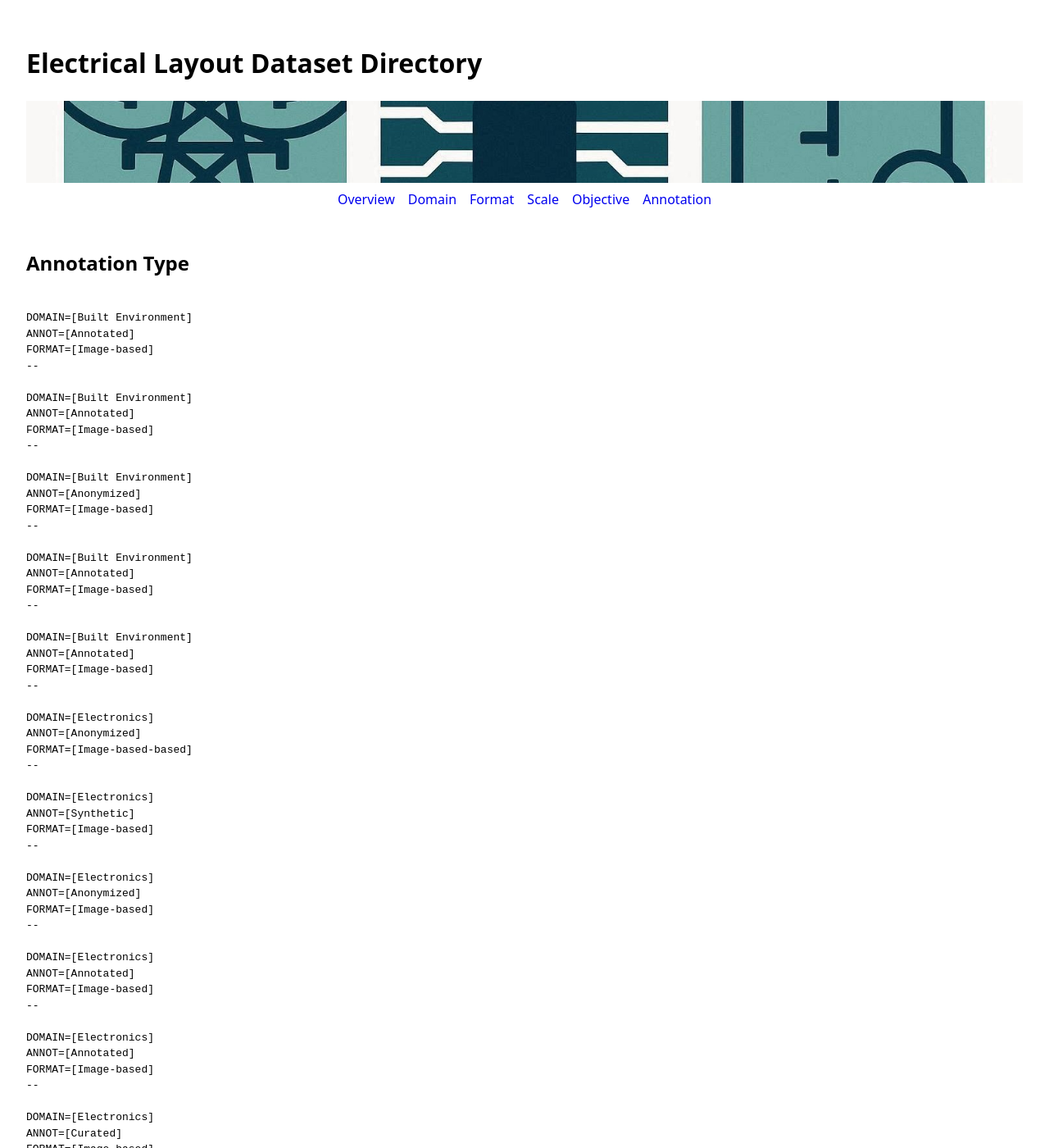
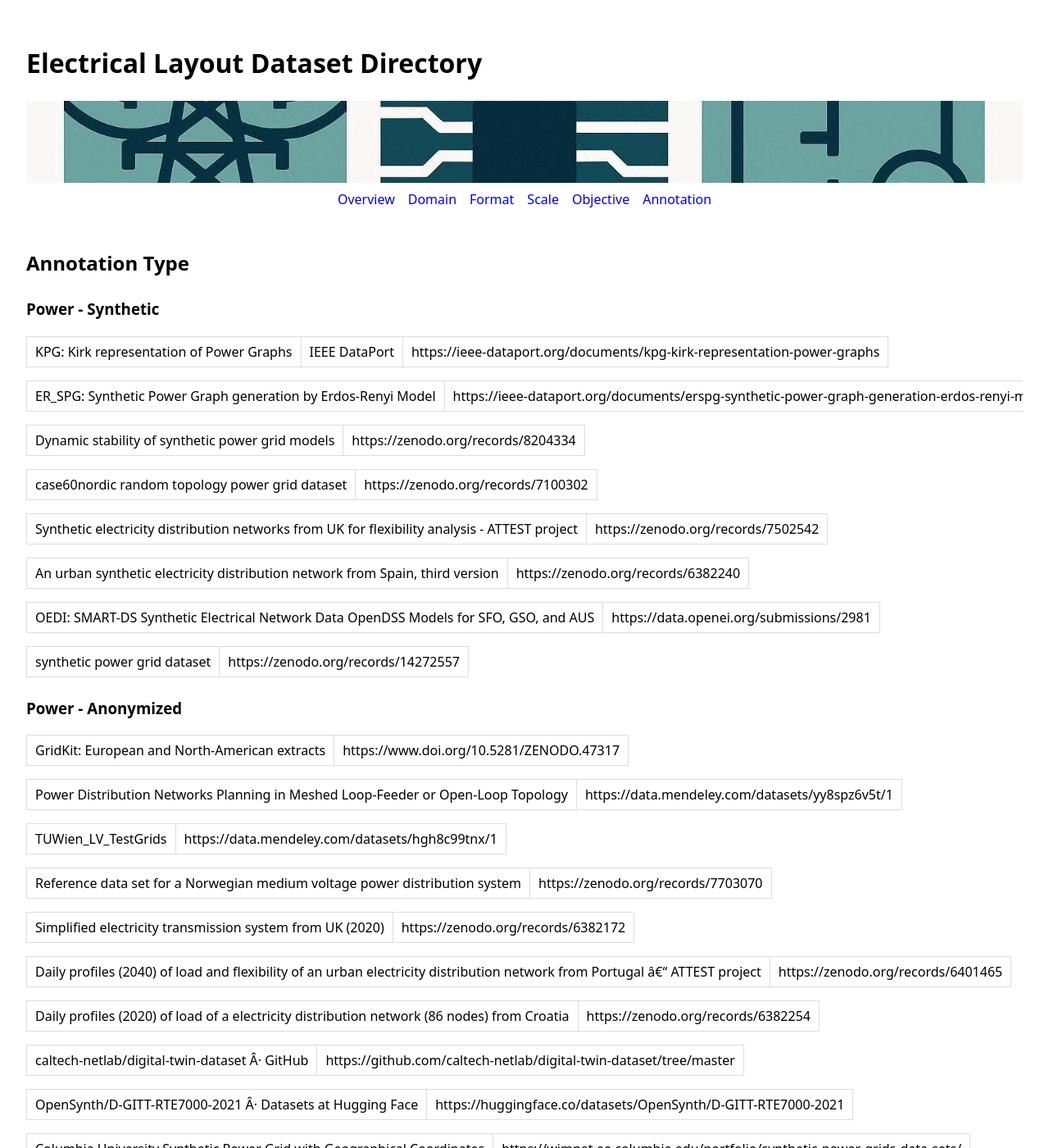
Before and after one commit to mayoT0/electrical-datasets, a Jekyll site: the page built from annotation/index.md, in a window 1280 px wide and 1400 px high. Shown: the whole window at 82% size. Built offline with Jekyll 4.4.1, drawn with Linux system fonts in a browser that asks for light colours; some of the changed text lies outside the part shown.

Commit message:
Update index.md

```diff
--- a/annotation/index.md
+++ b/annotation/index.md
@@ -4,15 +4,6 @@ title: Annotation Effort Type
 ---
 
 ## Annotation Type
-
-<pre>
-{% for item in site.data.datasets %}
-DOMAIN=[{{ item.domain }}]
-ANNOT=[{{ item.annotation_type }}]
-FORMAT=[{{ item.data_format }}]
---
-{% endfor %}
-</pre>
 
 ### Power - Synthetic
 
@@ -21,11 +12,11 @@ FORMAT=[{{ item.data_format }}]
   | where: "annotation_type", "Synthetic" %}
 
 {% if power_synthetic.size > 0 %}
-| Title | URL |
-|-------|-----|
-  {% for item in power_synthetic %}
+{% for item in power_synthetic %}
 | {{ item.title }} | {{ item.url }} |
-  {% endfor %}
+{% endfor %}
+{% else %}
+No matching datasets
 {% endif %}
 
 
@@ -36,11 +27,11 @@ FORMAT=[{{ item.data_format }}]
   | where: "annotation_type", "Anonymized" %}
 
 {% if power_anonymized.size > 0 %}
-| Title | URL |
-|-------|-----|
-  {% for item in power_anonymized %}
+{% for item in power_anonymized %}
 | {{ item.title }} | {{ item.url }} |
-  {% endfor %}
+{% endfor %}
+{% else %}
+No matching datasets
 {% endif %}
 
 ### Power - Compiled/Curated
@@ -50,11 +41,11 @@ FORMAT=[{{ item.data_format }}]
   | where: "annotation_type", "Curated" %}
 
 {% if power_compilation.size > 0 %}
-| Title | URL |
-|-------|-----|
-  {% for item in power_compilation %}
+{% for item in power_compilation %}
 | {{ item.title }} | {{ item.url }} |
-  {% endfor %}
+{% endfor %}
+{% else %}
+No matching datasets
 {% endif %}
 
 
@@ -65,9 +56,125 @@ FORMAT=[{{ item.data_format }}]
   | where: "annotation_type", "Annotated" %}
 
 {% if power_human.size > 0 %}
-| Title | URL |
-|-------|-----|
-  {% for item in power_human %}
+{% for item in power_human %}
 | {{ item.title }} | {{ item.url }} |
-  {% endfor %}
+{% endfor %}
+{% else %}
+No matching datasets
 {% endif %}
+
+### Electronics - Synthetic
+
+{% assign elec_synthetic = site.data.datasets
+  | where: "domain", "Electronics"
+  | where: "annotation_type", "Synthetic" %}
+
+{% if elec_synthetic.size > 0 %}
+{% for item in elec_synthetic %}
+| {{ item.title }} | {{ item.url }} |
+{% endfor %}
+{% else %}
+No matching datasets
+{% endif %}
+
+
+### Electronics - Anonymized
+
+{% assign elec_anonymized = site.data.datasets
+  | where: "domain", "Electronics"
+  | where: "annotation_type", "Anonymized" %}
+
+{% if elec_anonymized.size > 0 %}
+{% for item in elec_anonymized %}
+| {{ item.title }} | {{ item.url }} |
+{% endfor %}
+{% else %}
+No matching datasets
+{% endif %}
+
+### Electronics - Compiled/Curated
+
+{% assign elec_compilation = site.data.datasets
+  | where: "domain", "Electronics"
+  | where: "annotation_type", "Curated" %}
+
+{% if elec_compilation.size > 0 %}
+{% for item in elec_compilation %}
+| {{ item.title }} | {{ item.url }} |
+{% endfor %}
+{% else %}
+No matching datasets
+{% endif %}
+
+
+### Electronics - Annotated
+
+{% assign elec_human = site.data.datasets
+  | where: "domain", "Electronics"
+  | where: "annotation_type", "Annotated" %}
+
+{% if elec_human.size > 0 %}
+{% for item in elec_human %}
+| {{ item.title }} | {{ item.url }} |
+{% endfor %}
+{% else %}
+No matching datasets
+{% endif %}
+
+### Built Environment - Synthetic
+
+{% assign built_synthetic = site.data.datasets
+  | where: "domain", "Built Environment"
+  | where: "annotation_type", "Synthetic" %}
+
+{% if built_synthetic.size > 0 %}
+{% for item in built_synthetic %}
+| {{ item.title }} | {{ item.url }} |
+{% endfor %}
+{% else %}
+No matching datasets
+{% endif %}
+
+
+### Built Environment - Anonymized
+
+{% assign built_anonymized = site.data.datasets
+  | where: "domain", "Built Environment"
+  | where: "annotation_type", "Anonymized" %}
+
+{% if built_anonymized.size > 0 %}
+{% for item in built_anonymized %}
+| {{ item.title }} | {{ item.url }} |
+{% endfor %}
+{% else %}
+No matching datasets
+{% endif %}
+
+### Built Environment - Compiled/Curated
+
+{% assign built_compilation = site.data.datasets
+  | where: "domain", "Built Environment"
+  | where: "annotation_type", "Curated" %}
+
+{% if built_compilation.size > 0 %}
+{% for item in built_compilation %}
+| {{ item.title }} | {{ item.url }} |
+{% endfor %}
+{% else %}
+No matching datasets
+{% endif %}
+
+
+### Built Environment - Annotated
+
+{% assign built_human = site.data.datasets
+  | where: "domain", "Built Environment"
+  | where: "annotation_type", "Annotated" %}
+
+{% if built_human.size > 0 %}
+{% for item in built_human %}
+| {{ item.title }} | {{ item.url }} |
+{% endfor %}
+{% else %}
+No matching datasets
+{% endif %}
```
